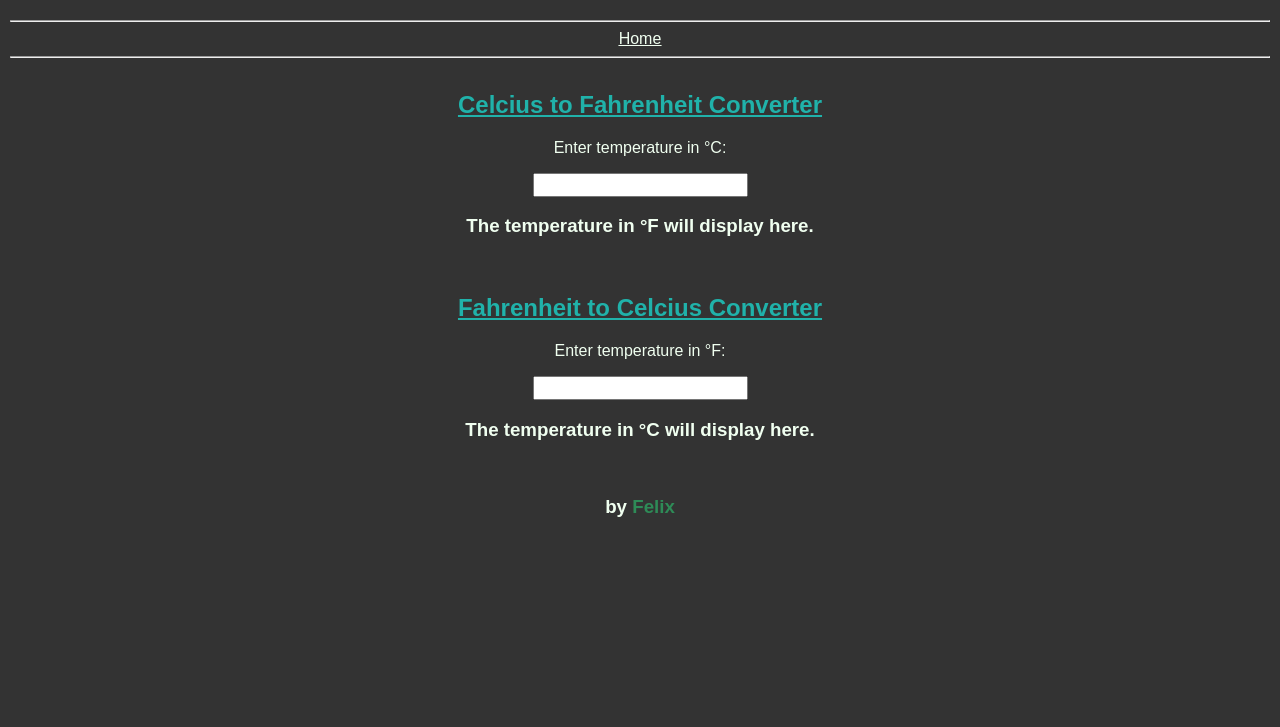
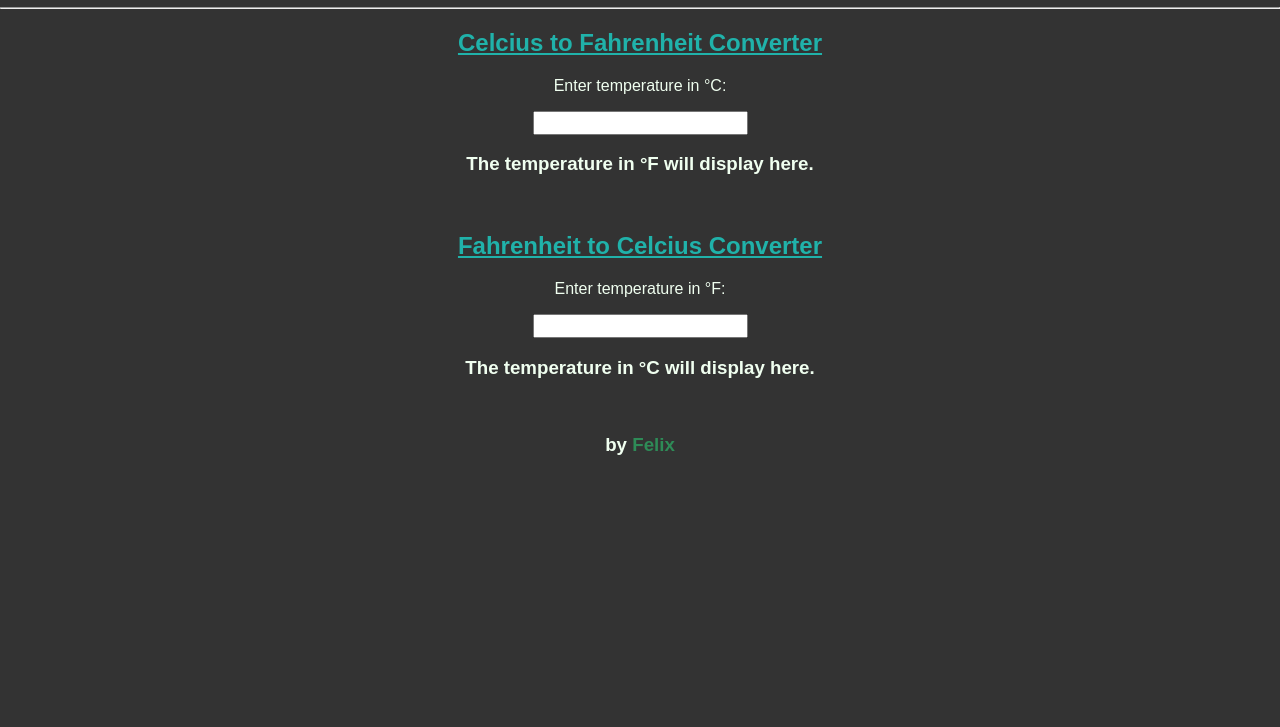
Before and after one commit to felixthecat8a/JS-temperature-converter, a plain HTML site: page index.html in a window 1280 px wide. Shown: the part 73-800 px from the top of the page. Drawn offline with Linux system fonts and the light colour scheme.

Commit message:
Update index.html

```diff
--- a/index.html
+++ b/index.html
@@ -11,11 +11,7 @@
     <div id="header">
         <h1>JavaScript Temperature Conversion App</h1>
     </div>
-    <div id="nav">
-        <hr>
-        <a href=""><u>Home</u></a>
-        <hr>
-    </div>
+    <hr>
     <div id="main">
         <h2><u>Celcius to Fahrenheit Converter</u></h2>
         <p>Enter temperature in &degC: </p>
```
